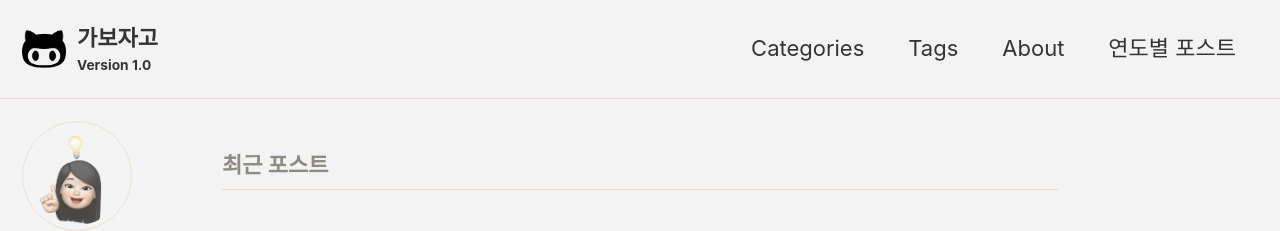
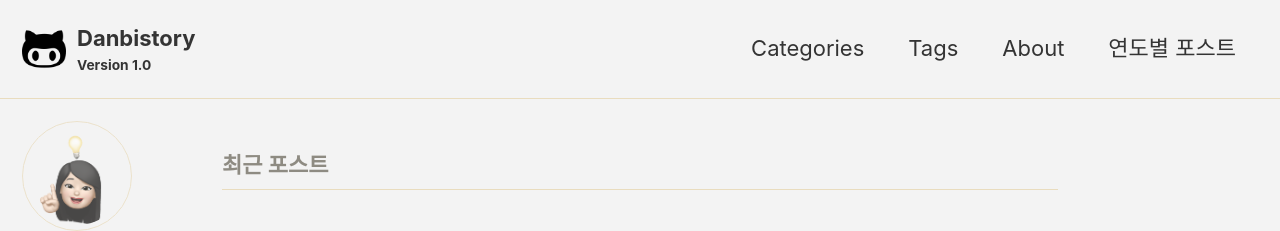
Before and after one commit to danbi-park/danbi-park.github.io, a Jekyll site: the page built from index.html, in a window 1280 px wide. Shown: the top 231 px of the page. Built offline with Jekyll 4.4.1, drawn with Linux system fonts in a browser that asks for light colours; cached includes are drawn as plain includes; the list of posts is cut into pages by our own code.

Commit message:
Update _config.yml

```diff
--- a/_config.yml
+++ b/_config.yml
@@ -26,7 +26,7 @@ baseurl                  : # the subpath of your site, e.g. "/blog"
 repository               : "danbi-park/danbi-park.github.io"
 teaser                   : "/assets/images/teaser.jpg"
 logo                     : "/assets/images/logo.png"
-masthead_title           : "가보자고"
+masthead_title           : "Danbistory"
 # breadcrumbs            : true # true, false (default)
 words_per_minute         : 200
 comments:
```
